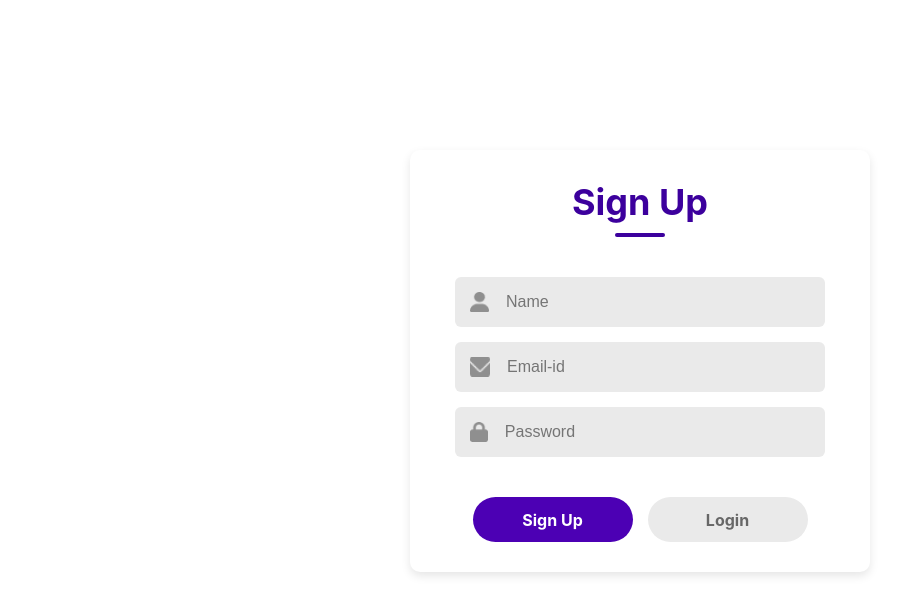
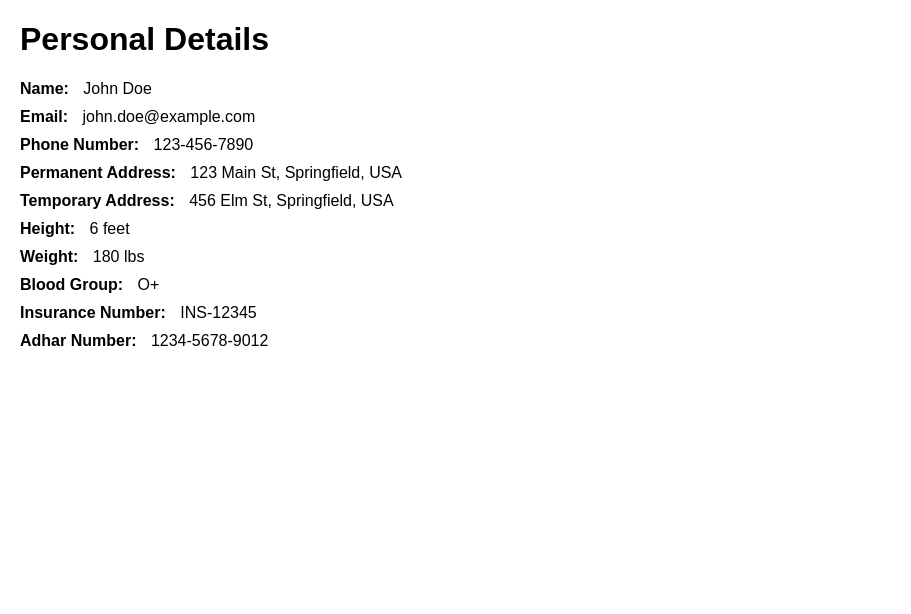
Before and after one commit to Gunjanpardikar26/E-health-care-System, a React (Create React App) app in the folder login/: page / in a window 1280 px wide. Shown: the top 614 px of the page, without its empty margins (0-911 px from the left). Built offline with nearby package versions, Linux system fonts and the light colour scheme.

Commit message:
Some Changes

```diff
--- a/login/src/App.js
+++ b/login/src/App.js
@@ -1,11 +1,12 @@
 import logo from './logo.svg';
-import './App.css';
-import LoginSignup from './Components/Assets/LoginSignup/LoginSignup';
-
+// import './App.css';
+// import LoginSignup from './Components/Assets/LoginSignup/LoginSignup';
+import Personal_Details from './Personal_Details/Personal_Details';
 function App() {
   return (
     <div >
-      <LoginSignup/>
+      {/* <LoginSignup/> */}
+      <Personal_Details/>
     </div>
   );
 }
--- a/login/src/Personal_Details/Personal_Details.jsx
+++ b/login/src/Personal_Details/Personal_Details.jsx
@@ -1,4 +1,3 @@
-export default Personal_Details
 import React from 'react';
 import './Personal_Details.css';
 
@@ -34,3 +33,5 @@ function Personal_Details() {
     </div>
   );
 }
+
+export default Personal_Details;
```
